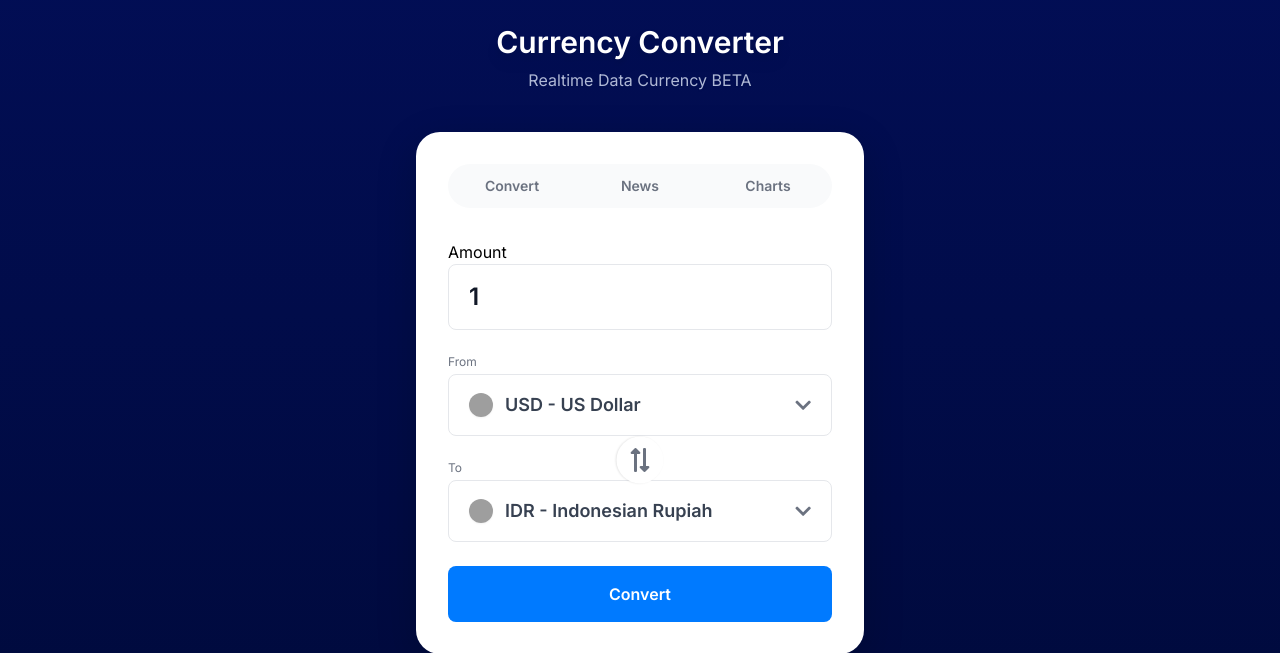
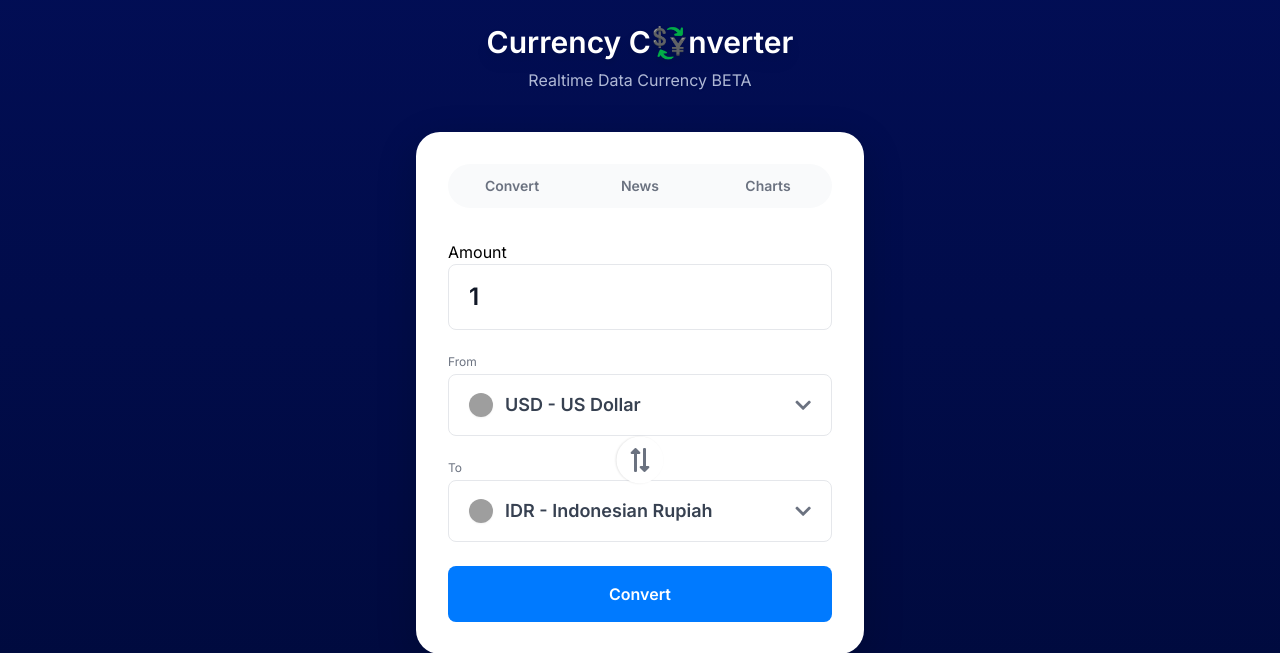
Before and after one commit to Suk1yu/Currency-, a Flask app: page / in a window 1280 px wide. Shown: the part 88-741 px from the top of the page. Run offline with Flask 3, Linux system fonts and the light colour scheme; some libraries are stand-ins or nearby versions; grey boxes are pictures that could not be loaded.

Commit message:
Update index.html

```diff
--- a/templates/index.html
+++ b/templates/index.html
@@ -3,7 +3,7 @@
 <head>
   <meta charset="UTF-8" />
   <meta name="viewport" content="width=device-width, initial-scale=1" />
-  <title>💱 KuCurrency | Vl</title>
+  <title>KuCurrency | Vl</title>
   <script src="https://cdn.tailwindcss.com"></script>
   <link
     href="https://cdnjs.cloudflare.com/ajax/libs/font-awesome/5.15.3/css/all.min.css"
@@ -27,7 +27,7 @@
     <h1
       class="text-white text-3xl font-semibold mb-2 drop-shadow-lg select-none"
     >
-      Currency Converter
+      Currency C💱nverter
     </h1>
     <p
       class="text-[#b0b9d6] text-base mb-10 max-w-xs text-center drop-shadow-sm select-none"
```
